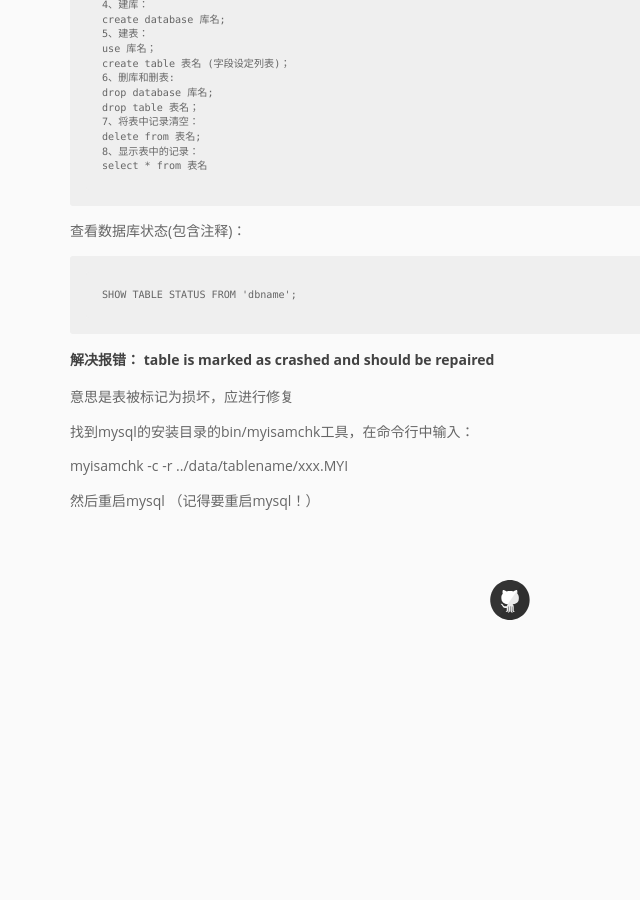
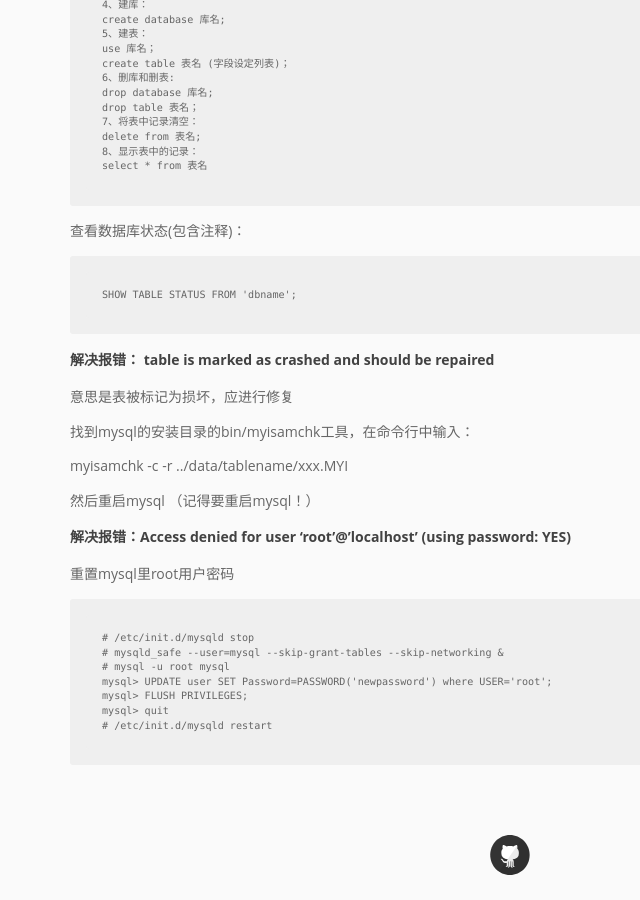
Before and after one commit to pingmalu/pingmalu.github.io, a Jekyll site: the page built from _posts/2015-12-07-MySQL日常笔记.md, in a window 1280 px wide and 900 px high, scrolled down 4124 px. Shown: the whole window, without its empty margins (130-770 px from the left). Built offline with Jekyll 4.4.1, drawn with Linux system fonts in a browser that asks for light colours; nearby versions of some CDN libraries; before the commit the page ends 4769 px from its top, so only the background shows below that.

Commit message:
'update'

```diff
--- a/_posts/2015-12-07-MySQL日常笔记.md
+++ b/_posts/2015-12-07-MySQL日常笔记.md
@@ -180,3 +180,16 @@ ALTER TABLE table_name ADD KEY(column_name(prefix_length));
 myisamchk -c -r ../data/tablename/xxx.MYI
 
 然后重启mysql （记得要重启mysql！）
+
+
+## 解决报错：Access denied for user 'root'@'localhost' (using password: YES)
+
+重置mysql里root用户密码
+
+	# /etc/init.d/mysqld stop
+	# mysqld_safe --user=mysql --skip-grant-tables --skip-networking &
+	# mysql -u root mysql
+	mysql> UPDATE user SET Password=PASSWORD('newpassword') where USER='root';
+	mysql> FLUSH PRIVILEGES;
+	mysql> quit
+	# /etc/init.d/mysqld restart
```
